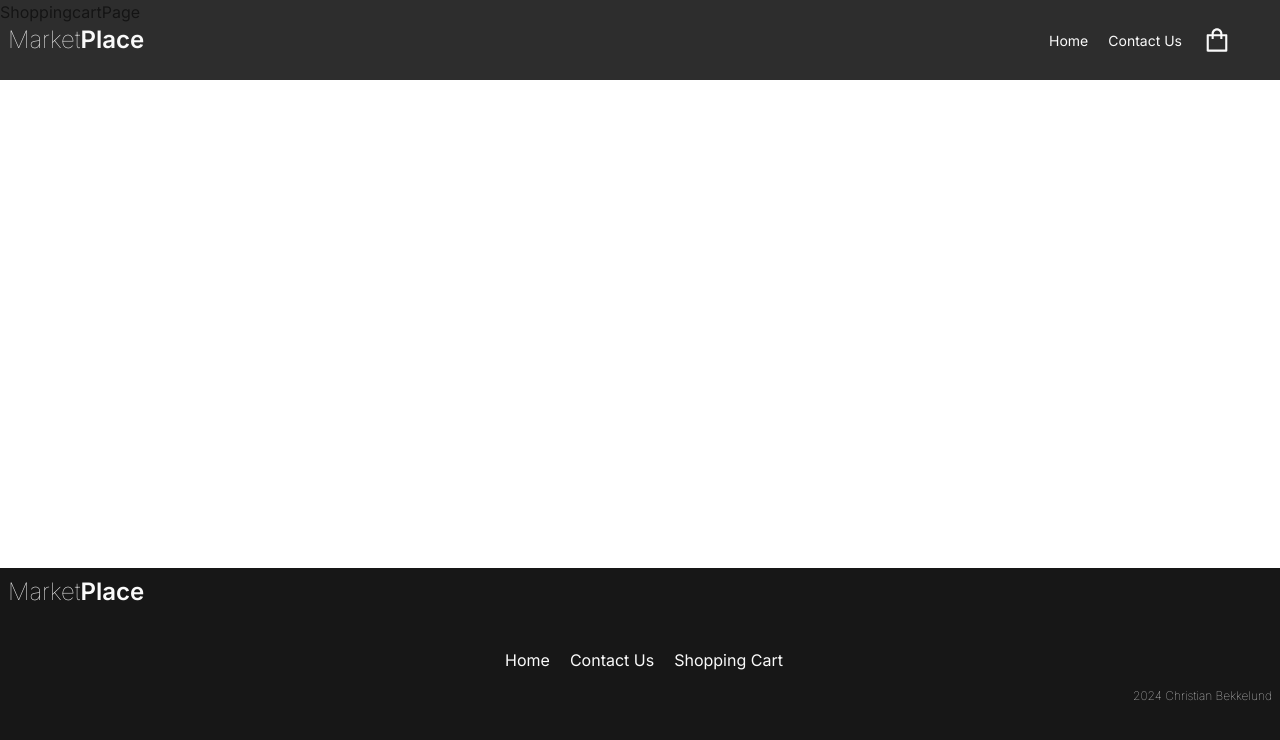
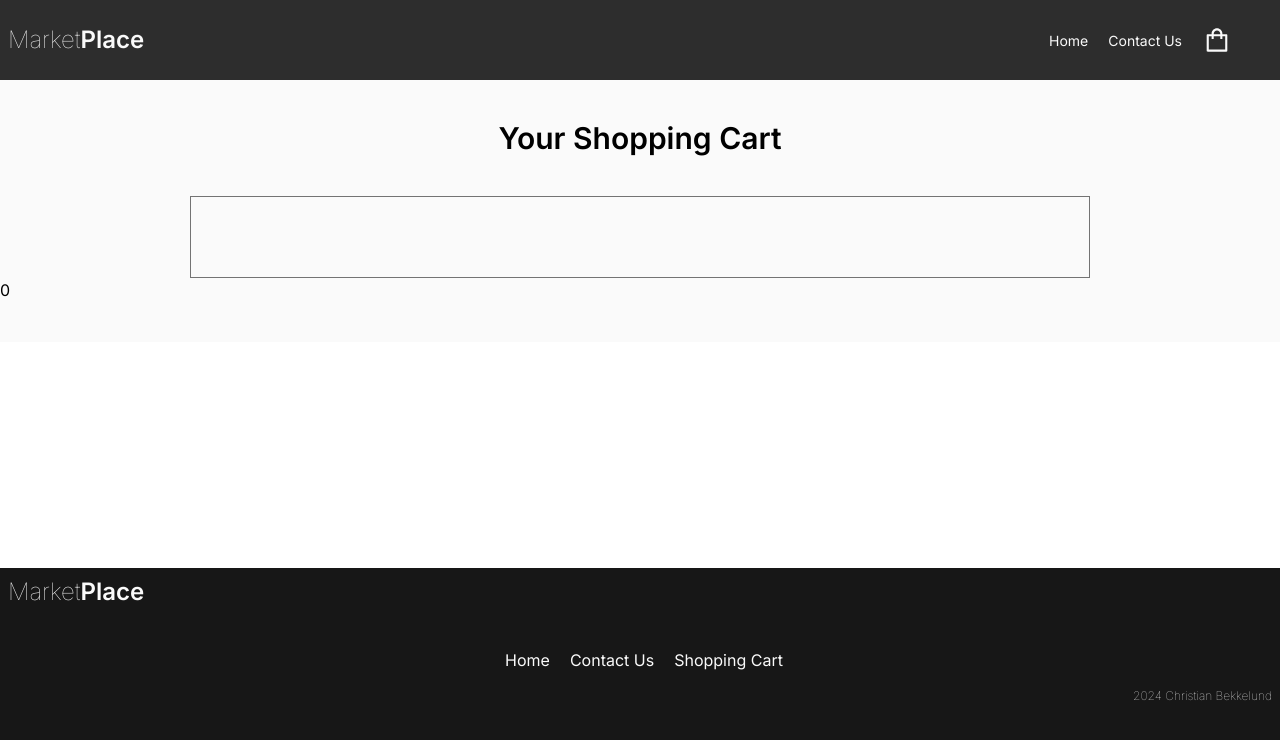
Before and after one commit to chrisbekk/e-commerce, a React (Vite) app: page /shopping-cart in a window 1280 px wide. Shown: the top 740 px of the page. Built offline with nearby package versions, Linux system fonts and the light colour scheme.

Commit message:
Started working on shopping cart page

```diff
--- /dev/null
+++ b/src/components/ShoppingCart/EmptyCart.jsx
@@ -0,0 +1,5 @@
+import React from 'react';
+
+export const EmptyCart = () => {
+  return <div>EmptyCart</div>;
+};
--- /dev/null
+++ b/src/components/ShoppingCart/Header.jsx
@@ -0,0 +1,12 @@
+import React from 'react';
+
+export const Header = () => {
+  const headerItems = ['Description', 'Quantity', 'Remove', 'Price'];
+  return (
+    <div className='flex justify-between border-b border-neutral-900'>
+      {headerItems.map((item) => (
+        <p className='text-sm font-semibold'>{item}</p>
+      ))}
+    </div>
+  );
+};
--- /dev/null
+++ b/src/components/ShoppingCart/ItemDetails.jsx
@@ -0,0 +1,17 @@
+import React from 'react';
+import { wordsToUpperCase } from '../../utils/wordsToUpperCase';
+export const ItemDetails = ({ image, title }) => {
+  return (
+    <div>
+      <div className='flex items-center gap-x-4'>
+        <img
+          className='aspect-square size-10 object-fill sm:block sm:size-24'
+          src={image.url}
+        />
+        <p className='sm: max-w-[80px] text-sm font-semibold'>
+          {wordsToUpperCase(title)}
+        </p>
+      </div>
+    </div>
+  );
+};
--- /dev/null
+++ b/src/components/ShoppingCart/ItemPrice.jsx
@@ -0,0 +1,5 @@
+import React from 'react';
+
+export const ItemPrice = ({ price }) => {
+  return <div className='font-semibold'>{price}</div>;
+};
--- /dev/null
+++ b/src/components/ShoppingCart/ItemQuantity.jsx
@@ -0,0 +1,11 @@
+import React from 'react';
+
+export const ItemQuantity = ({ quantity }) => {
+  return (
+    <div className=' flex h-8 gap-1 '>
+      <button className='size-8 bg-neutral-950 text-neutral-50'>+</button>
+      <p className='flex size-8 items-center justify-center '>{quantity}</p>
+      <button className='size-8 bg-neutral-300 text-neutral-950'>-</button>
+    </div>
+  );
+};
--- /dev/null
+++ b/src/components/ShoppingCart/RemoveItem.jsx
@@ -0,0 +1,9 @@
+import React from 'react';
+import { MdDelete } from 'react-icons/md';
+export const RemoveItem = () => {
+  return (
+    <button className='p-4 hover:rounded-full hover:bg-neutral-300'>
+      <MdDelete className='text-lg sm:text-xl' />
+    </button>
+  );
+};
--- /dev/null
+++ b/src/components/ShoppingCart/ShopCartContainer.jsx
@@ -0,0 +1,9 @@
+import React from 'react';
+
+export const ShopCartContainer = ({ children }) => {
+  return (
+    <div className='grid max-w-[900px] gap-y-2 p-4 sm:gap-y-5 sm:border sm:border-neutral-500 sm:p-10 md:mx-auto'>
+      {children}
+    </div>
+  );
+};
--- /dev/null
+++ b/src/components/ShoppingCart/ShoppingCartItem.jsx
@@ -0,0 +1,16 @@
+import React from 'react';
+import { ItemDetails } from './ItemDetails';
+import { ItemQuantity } from './ItemQuantity';
+import { ItemPrice } from './ItemPrice';
+import { RemoveItem } from './RemoveItem';
+export const ShoppingCartItem = ({ item }) => {
+  const { discountedPrice: price, id, image, quantity, title } = item;
+  return (
+    <div className='flex h-32 items-center justify-evenly border-b border-neutral-950 py-4 font-montserrat'>
+      <ItemDetails image={image} title={title} />
+      <ItemQuantity quantity={quantity} />
+      <ItemPrice price={price} />
+      <RemoveItem />
+    </div>
+  );
+};
--- /dev/null
+++ b/src/components/ShoppingCart/index.jsx
@@ -0,0 +1,28 @@
+import React from 'react';
+import { useShopCartContext } from '../../context/ShopCartContext';
+import { EmptyCart } from './EmptyCart';
+import { ShopCartContainer } from './ShopCartContainer';
+import { ShoppingCartItem } from './ShoppingCartItem';
+import { Header } from './Header';
+import roundNumber from '../../utils/roundNumber';
+export const ShoppingCart = () => {
+  const { items, total } = useShopCartContext();
+
+  console.log(items);
+  console.log(total);
+  return (
+    <div>
+      <h1 className='my-10 text-center text-xl font-semibold sm:text-3xl'>
+        Your Shopping Cart
+      </h1>
+      <ShopCartContainer>
+        {items.map((item) => (
+          <ShoppingCartItem key={item.id} item={item} />
+        ))}
+      </ShopCartContainer>
+      <div>
+        <p>{roundNumber(total)}</p>
+      </div>
+    </div>
+  );
+};
--- a/src/pages/ShoppingcartPage.jsx
+++ b/src/pages/ShoppingcartPage.jsx
@@ -1,5 +1,13 @@
 import React from 'react';
+import { Wrapper } from '../components/Wrapper';
 
+import { ShoppingCart } from '../components/ShoppingCart';
 export const ShoppingcartPage = () => {
-  return <div>ShoppingcartPage</div>;
+  return (
+    <div className='mt-20 bg-neutral-50'>
+      <Wrapper>
+        <ShoppingCart />
+      </Wrapper>
+    </div>
+  );
 };
--- /dev/null
+++ b/src/utils/roundNumber.js
@@ -0,0 +1,3 @@
+export default function roundNumber(num) {
+  return parseFloat(num.toFixed(2));
+}
```
